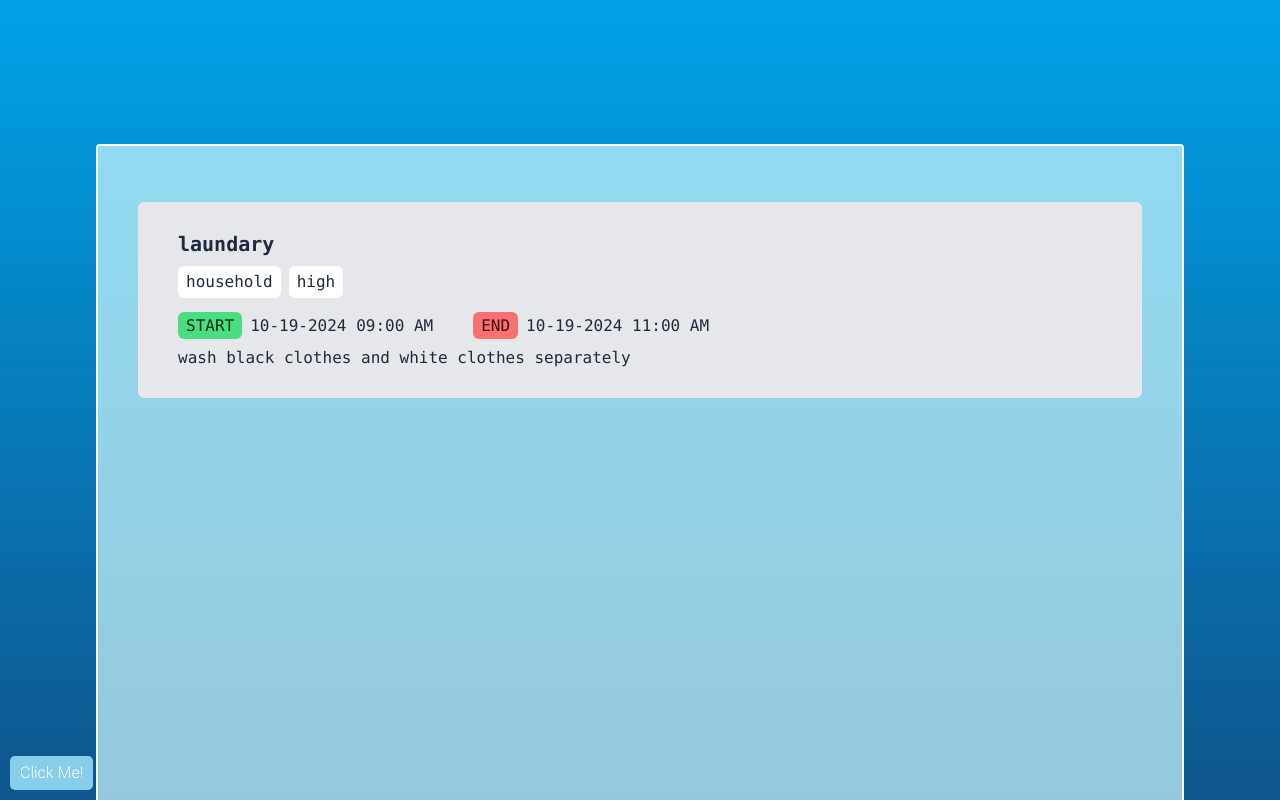
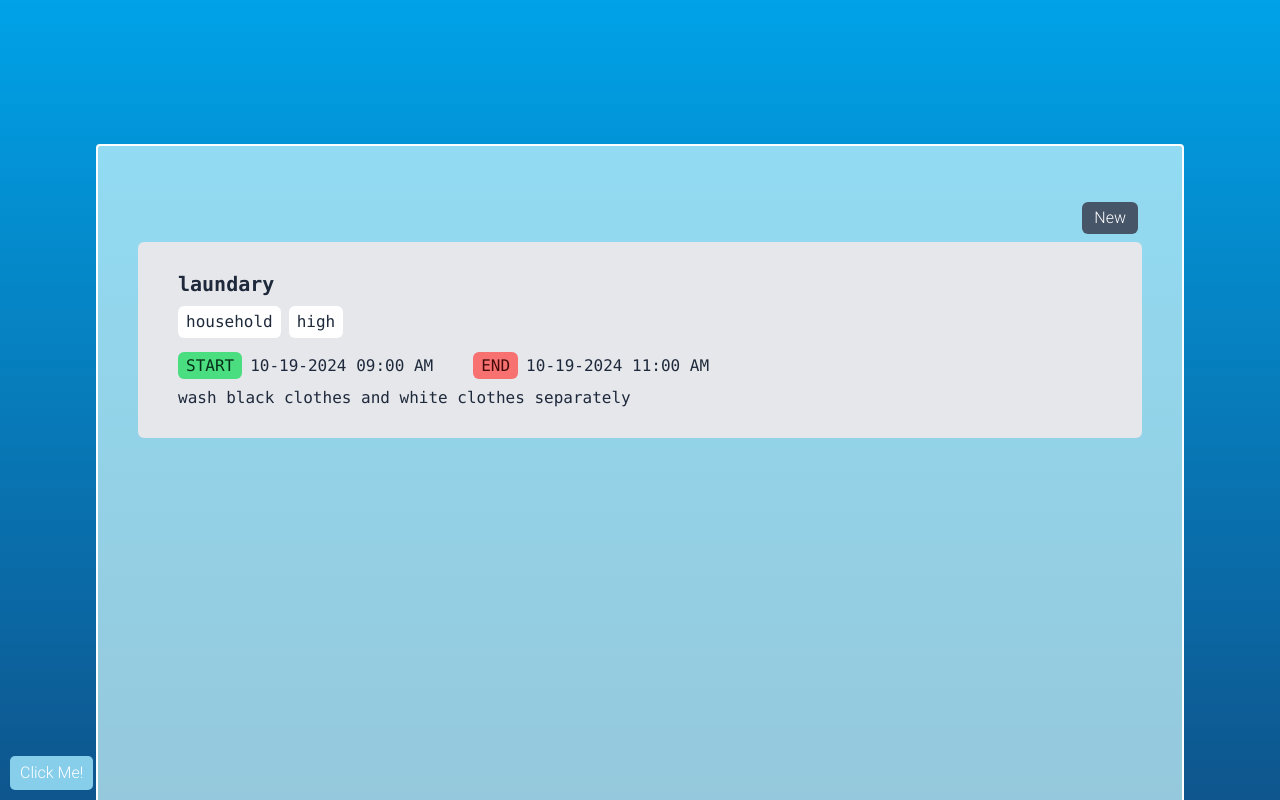
Before and after one commit to spaceofin/nextjs-prac, a Next.js app in the folder nextjs-ts-practice/: page /todos in a window 1280 px wide. Shown: the top 800 px of the page. Built offline with nearby package versions, Linux system fonts and the light colour scheme; no server answers; data requests are answered from the project's data file.

Commit message:
[nextjs-ts-practice]feat: add AddTodo component and display it on todos page based on query parameter

```diff
--- /dev/null
+++ b/nextjs-ts-practice/app/todos/components/add-todo.tsx
@@ -0,0 +1,46 @@
+"use client";
+
+import { useRouter } from "next/navigation";
+import { useState } from "react";
+import Button from "@/components/button";
+
+export default function AddTodo() {
+  const [isOpen, setIsOpen] = useState(true);
+  const router = useRouter();
+
+  const handleClose = () => {
+    setIsOpen(false);
+    setTimeout(() => {
+      router.back();
+    }, 300);
+  };
+
+  return (
+    <div className="fixed inset-0 bg-black bg-opacity-50 z-10 flex dark:bg-white dark:bg-opacity-50">
+      <div
+        className="w-1/2 h-full hover:cursor-pointer"
+        onClick={router.back}></div>
+      <div
+        className={`bg-slate-200 w-1/2 h-full transform transition-transform duration-300 ${
+          isOpen ? "translate-x-0" : "translate-x-full"
+        } dark:bg-slate-800`}>
+        <div className="p-10">
+          <h2 className="text-2xl font-bold mb-4 dark:text-slate-200">
+            Add To Do
+          </h2>
+          <input
+            type="text"
+            placeholder="Task"
+            className="p-2 rounded-md mb-4 w-full"
+          />
+          <Button variant="blue" className="mr-2">
+            Submit
+          </Button>
+          <Button onClick={handleClose} variant="red">
+            Close
+          </Button>
+        </div>
+      </div>
+    </div>
+  );
+}
--- /dev/null
+++ b/nextjs-ts-practice/app/todos/components/new-button.tsx
@@ -0,0 +1,18 @@
+"use client";
+
+import { useRouter } from "next/navigation";
+import Button from "@/components/button";
+
+export default function NewButton() {
+  const router = useRouter();
+
+  const handleClick = () => {
+    router.push("/todos?new=true");
+  };
+
+  return (
+    <Button onClick={handleClick} size="small" className="w-20">
+      New
+    </Button>
+  );
+}
--- a/nextjs-ts-practice/app/todos/page.tsx
+++ b/nextjs-ts-practice/app/todos/page.tsx
@@ -1,5 +1,7 @@
 import TodoCard from "./components/todo-card";
 import { Todo } from "./todo-type";
+import AddTodo from "./components/add-todo";
+import NewButton from "./components/new-button";
 
 async function getTodos(): Promise<Todo[]> {
   const response = await fetch("http://localhost:3001/todos");
@@ -7,10 +9,20 @@ async function getTodos(): Promise<Todo[]> {
   return todos;
 }
 
-export default async function Todos() {
+export default async function Todos({
+  searchParams,
+}: {
+  searchParams: { new: string };
+}) {
   const todos = await getTodos();
+  const isAddTodoOpen = searchParams.new === "true";
+
   return (
     <div className="px-10 py-14 border-2 border-white bg-cyan-100 rounded bg-opacity-70 dark:text-slate-800 min-h-screen w-full ">
+      {isAddTodoOpen && <AddTodo />}
+      <div className="flex justify-end mb-2 mr-1">
+        <NewButton />
+      </div>
       {todos.map((todo) => (
         <TodoCard todo={todo} />
       ))}
--- a/nextjs-ts-practice/components/button.tsx
+++ b/nextjs-ts-practice/components/button.tsx
@@ -1,7 +1,7 @@
 import React from "react";
 
 type ButtonProps = React.ButtonHTMLAttributes<HTMLButtonElement> & {
-  variant?: "default";
+  variant?: "default" | "blue" | "red";
   size?: "small" | "medium" | "large";
   className?: string;
   children?: React.ReactNode;
@@ -15,7 +15,9 @@ export default function Button({
 }: ButtonProps) {
   const variants = {
     default:
-      "bg-orange-400 text-white dark:bg-slate-600 dark:text-white rounded-md hover:bg-slate-600 hover:text-orange-400 dark:hover:bg-blue-700 dark:hover:text-green-200",
+      "bg-orange-400 text-white rounded-md active:scale-95 dark:bg-slate-600 dark:text-white  hover:bg-slate-600 hover:text-orange-400 transition dark:hover:bg-orange-400 dark:hover:text-slate-700",
+    blue: "px-4 py-2 bg-blue-400 text-white rounded-md active:scale-95 dark:bg-blue-200 dark:text-blue-700  hover:bg-slate-300 hover:text-blue-400 transition dark:hover:bg-blue-400 dark:hover:text-white",
+    red: "px-4 py-2 bg-red-400 text-white rounded-md active:scale-95 dark:bg-red-200 dark:text-red-700  hover:bg-slate-300 hover:text-red-400 transition dark:hover:bg-red-400 dark:hover:text-white",
   };
   const sizes = {
     small: "text-md px-3 py-1 h-fit w-fit",
```
